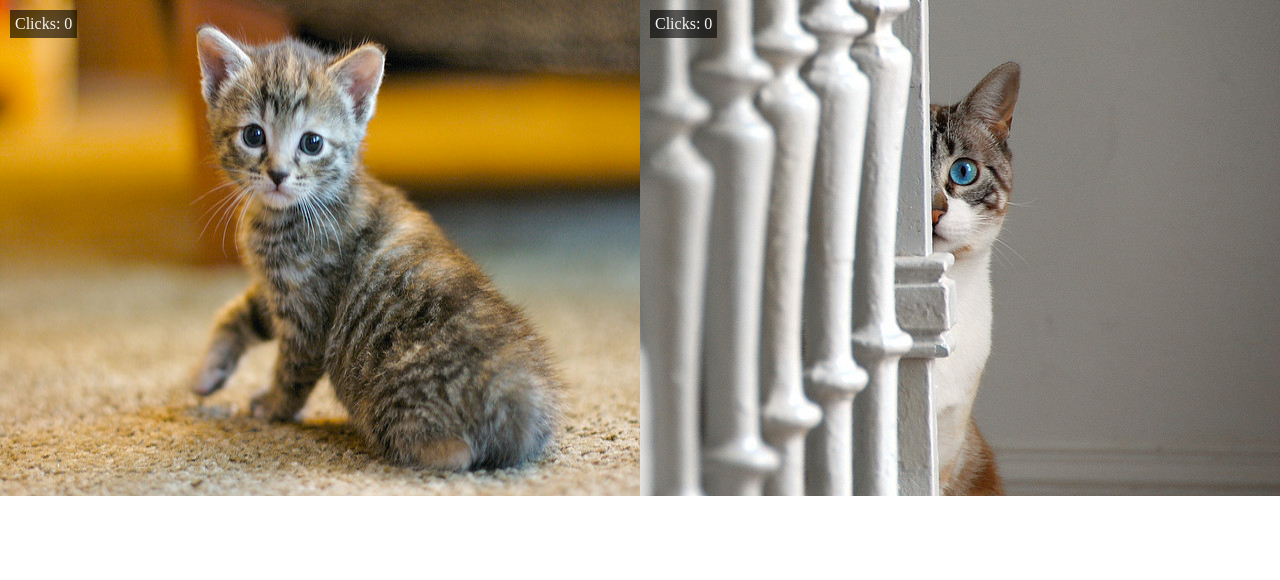
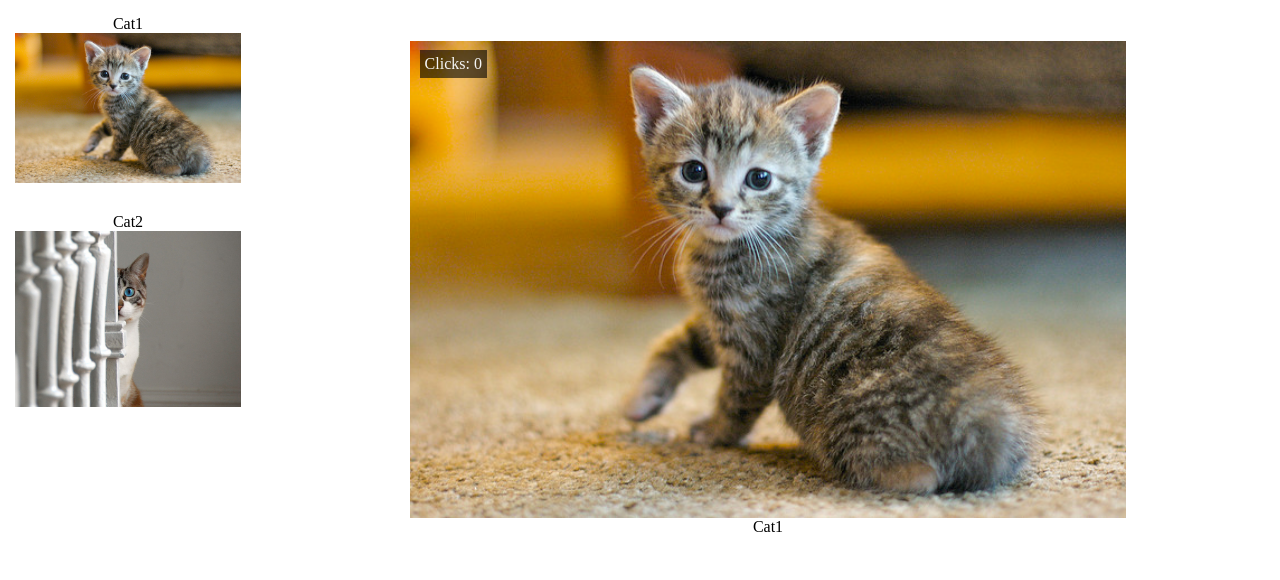
Before and after one commit to ranuka-perera/catclicker, a plain HTML site: page index.html in a window 1280 px wide. Drawn offline with Linux system fonts and the light colour scheme.

Commit message:
Refactored test to new ui.

```diff
--- a/css/style.css
+++ b/css/style.css
@@ -1,15 +1,41 @@
 body {
     margin: 0;
+    box-sizing: border-box;
+    flex-direction: row;
+}
+span {
+    display: block;
+    text-align: center;
 }
 .container {
     width: 100%;
+    display: flex;
+}
+.cat-list {
+    /* width: 12%;  For small screens? */
+    width: 22%; /* 720p screens*/
+    display: flex;
+    flex-direction: column;
+}
+.cat-li-item {
+    padding: 15px;
+}
+.thumb {
+    width: 100%;
+}
+.cat-info {
+    width: 70%;
+    margin: 0 auto;
+    padding: 4% 0;
+    overflow: scroll;
+    position: relative;
 }
 .image {
-    width: 50%;
+    width: 100%;
 }
 .scorecard {
-    position: fixed;
-    top: 0;
+    position: absolute;
+    top: 7%;
     margin: 10px;
     padding: 5px;
     background-color: rgba(0,0,0,0.6);
@@ -19,7 +45,5 @@ body {
     left: 50%;
 }
 .image-holder {
-    width: 100%;
-    overflow: hidden;
-    display: inline-flex;
+    width: 88%;
 }
--- a/index.html
+++ b/index.html
@@ -6,16 +6,20 @@
 </head>
 <body>
 <div class="container">
+    <div class="cat-list">
+        <div class="cat-li-item"><span>Cat1</span><img src="img/unnamed_cat_1.jpg" alt="cat list1" class="thumb"></div>
+        <div class="cat-li-item"><span>Cat2</span><img src="img/unnamed_cat_2.jpg" alt="cat list2" class="thumb"></div>
+    </div>
     <div class="image-holder">
-        <img src="img/unnamed_cat_1.jpg" alt="obligatory cat picture" class="image">
-        <img src="img/unnamed_cat_2.jpg" alt="obligatory cat picture 2" class="image">
+        <div class="cat-info">
+            <img src="img/unnamed_cat_1.jpg" alt="obligatory cat picture" class="image">
+            <span>Cat1</span>
+            <div class="scorecard">
+                <label class="score">Clicks: 0</label>
+            </div>
+        </div>
     </div>
-    <div class="scorecard">
-        <label class="score">Clicks: 0</label>
-    </div>
-    <div class="scorecard scorecard2">
-        <label class="score">Clicks: 0</label>
-    </div>
+
 </div>
 <script src="js/mainscript.js"></script>
 </body>
```
